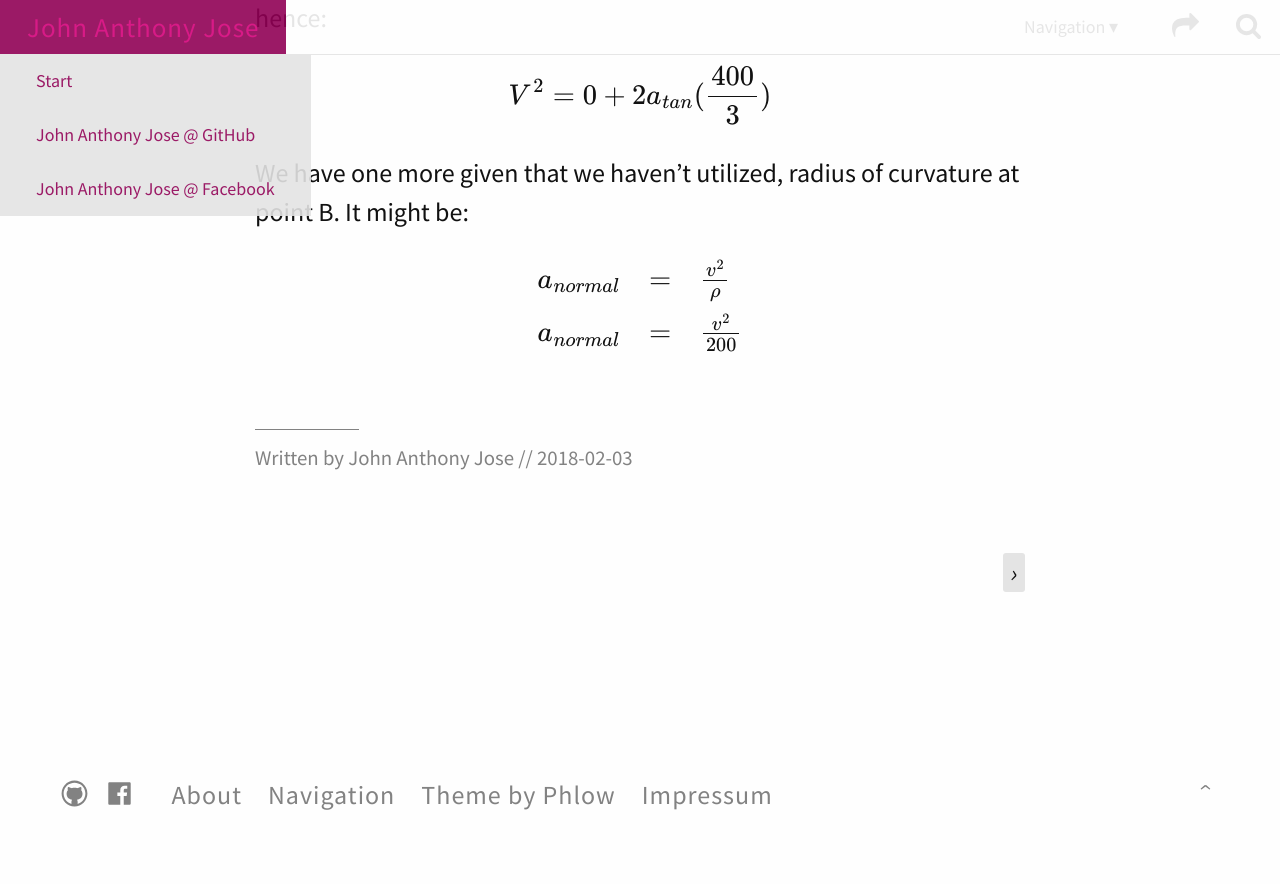
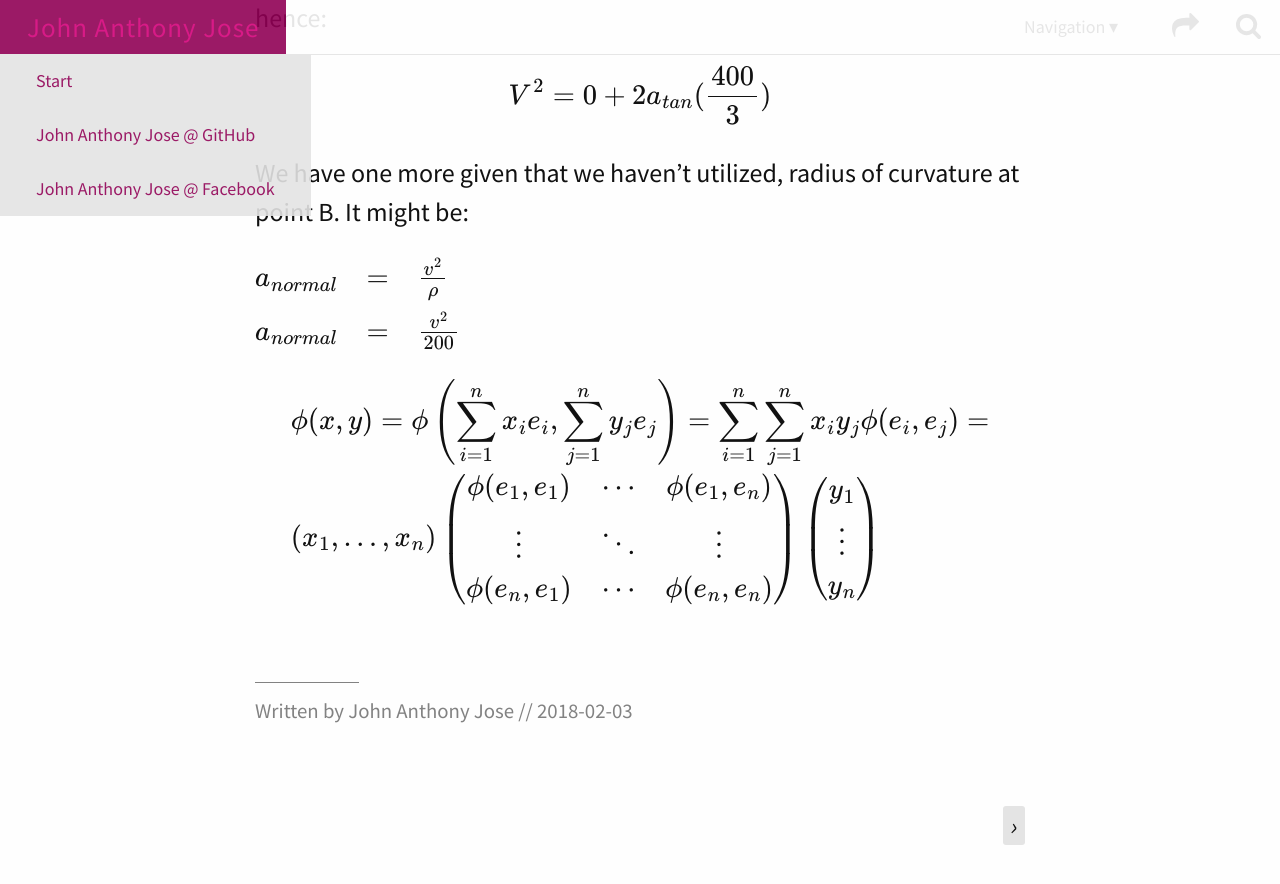
Before and after one commit to johnanthonyjose/johnanthonyjose.github.io, a Jekyll site: the page built from _posts/2018-02-03-curvilinear-example1.md, in a window 1280 px wide and 900 px high, scrolled down 2519 px. Shown: the top 884 px of the window. Built offline with Jekyll 4.4.1, drawn with Linux system fonts in a browser that asks for light colours; formulas are drawn with MathJax 3; before the commit the page ends 3379 px from its top, so only the background shows below that.

Commit message:
Attempt to understand MathJax issue
added more multiline latex format

```diff
--- a/_posts/2018-02-03-curvilinear-example1.md
+++ b/_posts/2018-02-03-curvilinear-example1.md
@@ -59,12 +59,26 @@ $$ V^2 = 0 + 2a_{tan} (\frac{400}{3}) $$
 
 We have one more given that we haven't utilized, radius of curvature at point B. It might be:
 
-$$\begin{array}{lcl}
-a_{normal} & = & \frac{v^2}{\rho} \\
-a_{normal} & = & \frac{v^2}{200} \end{array}$$
+<span>
+$$\begin{array}{lcl} a_{normal} & = & \frac{v^2}{\rho} \nonumber \\ a_{normal} & = & \frac{v^2}{200} \nonumber \end{array}$$
+</span>
 
-
-
+$$
+\begin{align*}
+  & \phi(x,y) = \phi \left(\sum_{i=1}^n x_ie_i, \sum_{j=1}^n y_je_j \right)
+  = \sum_{i=1}^n \sum_{j=1}^n x_i y_j \phi(e_i, e_j) = \\
+  & (x_1, \ldots, x_n) \left( \begin{array}{ccc}
+      \phi(e_1, e_1) & \cdots & \phi(e_1, e_n) \\
+      \vdots & \ddots & \vdots \\
+      \phi(e_n, e_1) & \cdots & \phi(e_n, e_n)
+    \end{array} \right)
+  \left( \begin{array}{c}
+      y_1 \\
+      \vdots \\
+      y_n
+    \end{array} \right)
+\end{align*}
+$$
 
 
 [1]: http://example.com
```
Also changed, not shown: 2 other files.
